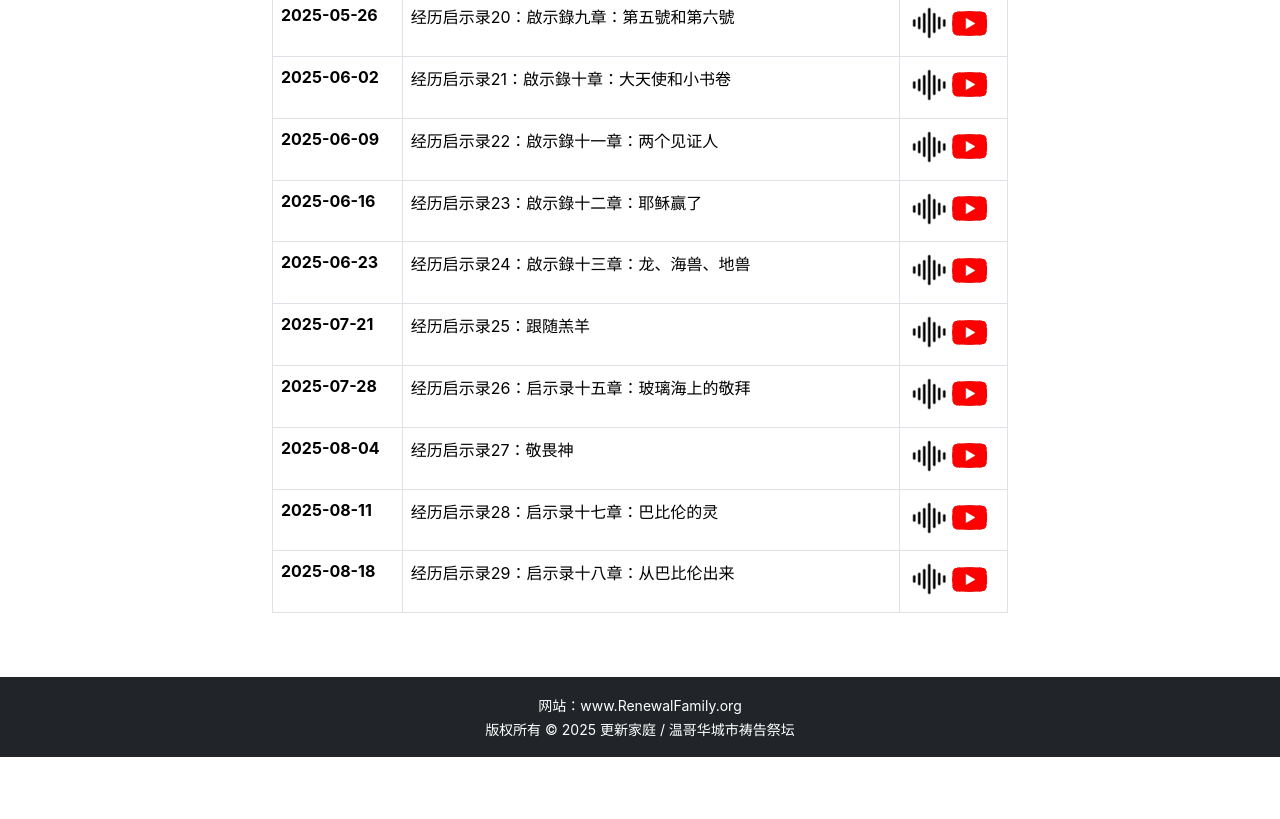
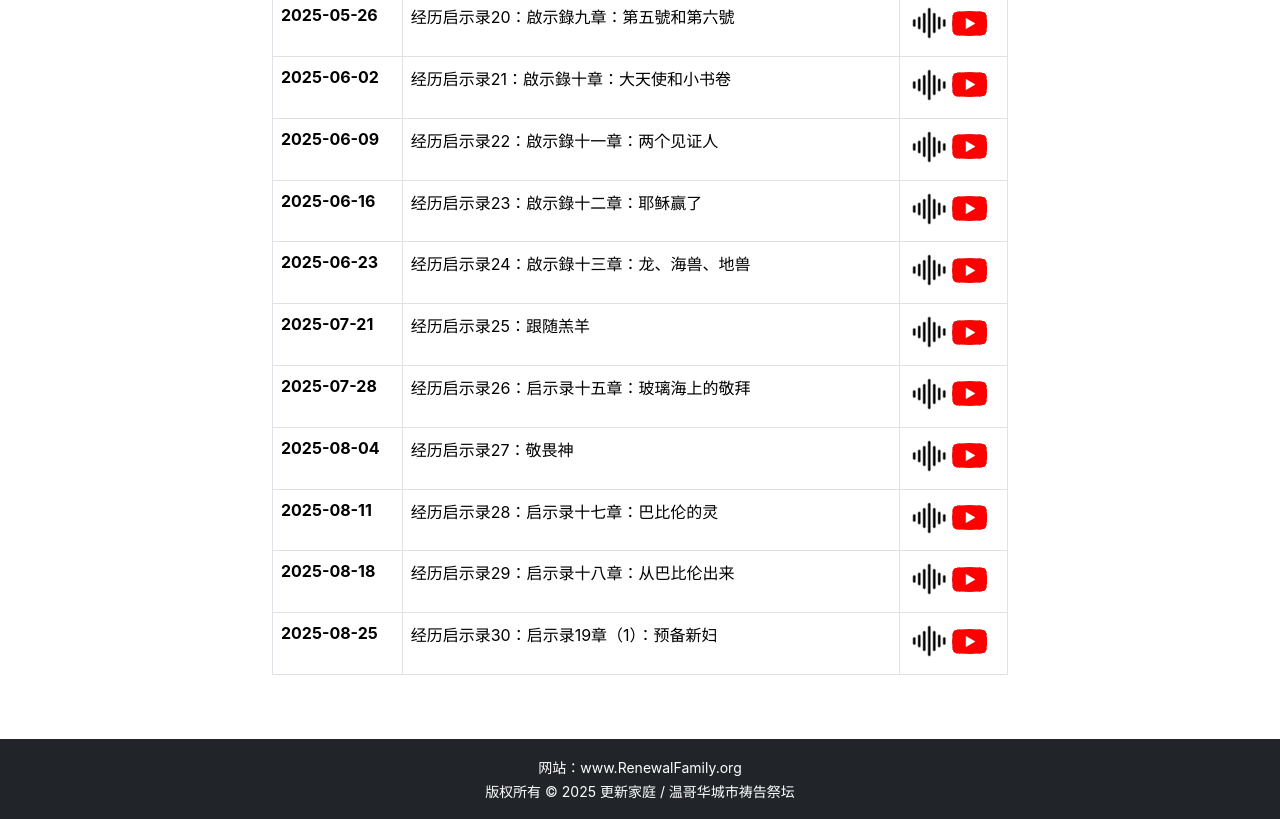
Before and after one commit to renewalfamily/website, a plain HTML site: page revelation-cn.html in a window 1280 px wide. Shown: the part 2139-2958 px from the top of the page. Before the commit the page ends 2896 px from the top, so only its background shows below. Drawn offline with nearby package versions, Linux system fonts and the light colour scheme.

Commit message:
revelation: add 8/25 files

```diff
--- a/revelation-cn.html
+++ b/revelation-cn.html
@@ -660,6 +660,19 @@
                         </a>
                     </td>
                 </tr>
+
+                <tr>
+                    <th scope="row">2025-08-25</th>
+                    <td>
+                        <p>经历启示录30：启示录19章（1）：预备新妇</p>
+                    </td>
+                    <td>
+                        <a href="static/revelation/Rev20250825.mp3"><img src="static/sound.png"></a>
+                        <a href="https://www.youtube.com/watch?v=EYqxFxQ-zWc" target="_blank">
+                            <img src="static/play-button.png" alt="经历启示录30">
+                        </a>
+                    </td>
+                </tr>
                 </tbody>
             </table>
             </div>
```
Also changed, not shown: revelation-en.html (+13 -0 lines), revelation-tw.html (+13 -0 lines), 1 other file.
